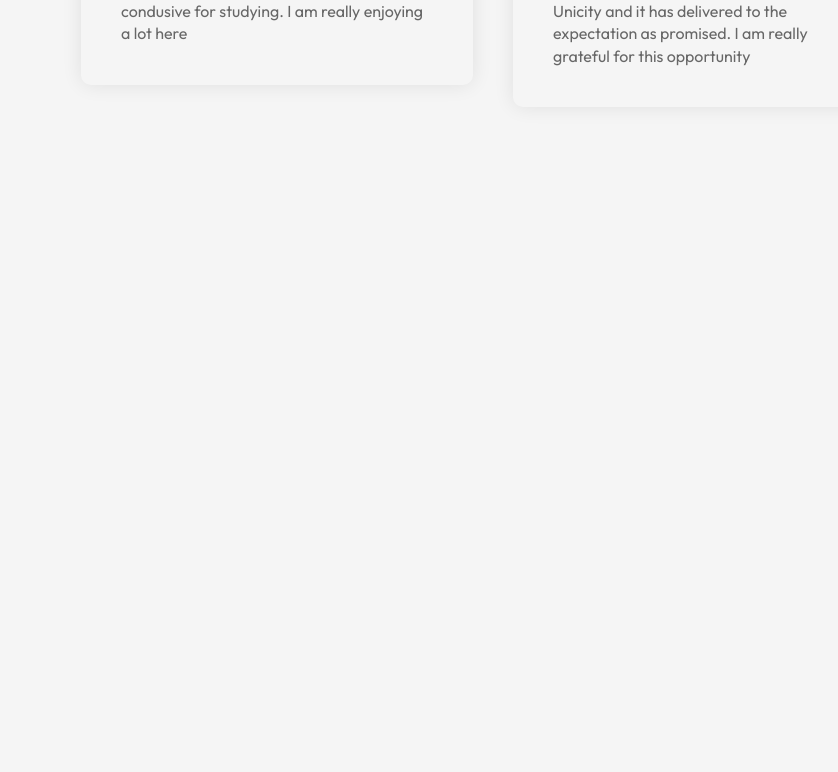
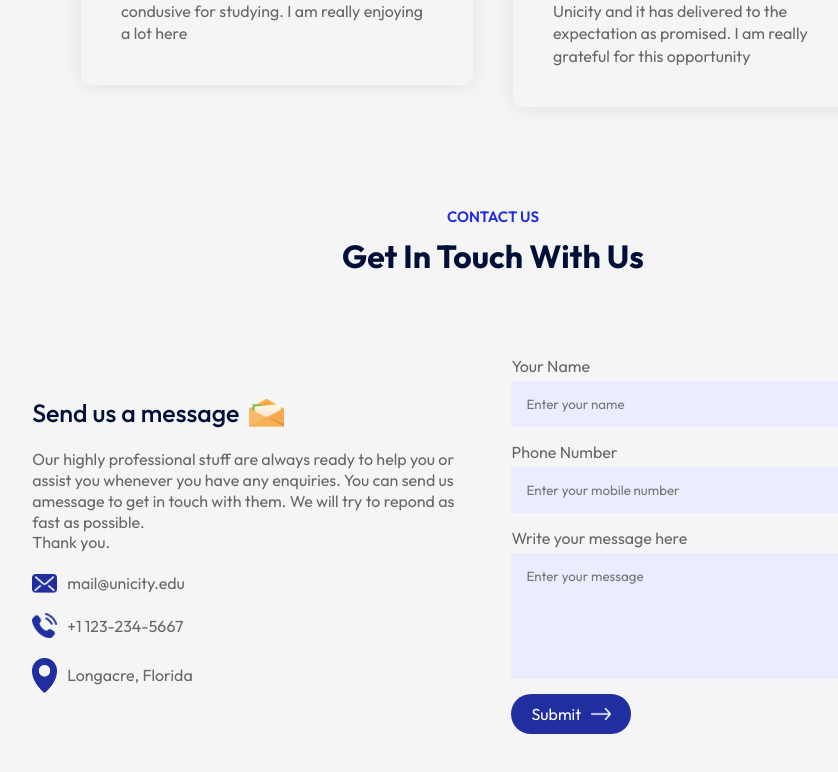
Before and after one commit to Petermwansa/responsive-react-website, a React (Create React App) app: page / in a window 1280 px wide. Shown: the part 2831-3603 px from the top of the page, without its empty margins (147-985 px from the left). Before the commit the page ends 3038 px from the top, so only its background shows below. Built offline with nearby package versions, Linux system fonts and the light colour scheme.

Commit message:
Add the contact from and the backend for the form submit

```diff
--- a/src/App.jsx
+++ b/src/App.jsx
@@ -6,6 +6,7 @@ import Title from './components/Title/Title'
 import About from './components/About/About'
 import Campus from './components/Campus/Campus'
 import Testimonials from './components/Testimonials/Testimonials'
+import Contact from './components/Contact/Contact'
 
 const App = () => {
   return (
@@ -20,6 +21,8 @@ const App = () => {
         <Campus />
         <Title subtitle='Testimonials' title='What our students say about us'/>
         <Testimonials />
+        <Title subtitle='Contact Us' title='Get In Touch With Us'/>
+        <Contact />
       </div>
     </div>
   )
--- /dev/null
+++ b/src/FormApi.js
@@ -0,0 +1 @@
+// export default formApi = "cef7cf3b-7db5-4aaa-ba38-0b75c06b315f";
--- /dev/null
+++ b/src/components/Contact/Contact.css
@@ -0,0 +1,53 @@
+.contact {
+    margin: 80px auto;
+    max-width: 90%;
+    display: flex;
+    align-items: center;
+    justify-content: space-between;
+}
+.contact__col {
+    flex-basis: 48%;
+    color: #676767;
+}
+.contact__col h3 {
+    color: #000f38;
+    font-weight: 500;
+    font-size: 25px;
+    display: flex;
+    align-items: center;
+    margin-bottom: 20px;
+}
+.contact__col h3 img {
+    width: 35px;
+    margin-left: 10px;
+}
+.contact__col p {
+    max-width: 450px;
+    line-height: 1.3;
+}
+.contact__col ul li {
+    display: flex;
+    align-items: center;
+    margin: 20px 0;
+}
+.contact__col ul li img {
+    width: 25px;
+    margin-right: 10px;
+}
+.contact form  input,
+.contact form textarea {
+    display: block;
+    width: 100%;
+    background: #ebecfe;
+    padding: 15px;
+    border: 0;
+    outline: 0;
+    margin-bottom: 15px ;
+    margin-top: 5px;
+    resize: none;
+}
+.contact span {
+    display: block;
+    margin: 20px 0;
+
+}
--- /dev/null
+++ b/src/components/Contact/Contact.jsx
@@ -0,0 +1,68 @@
+import React from 'react';
+import './Contact.css';
+import msg_icon from '../../assets/msg-icon.png';
+import mail_icon from '../../assets/mail-icon.png';
+import phone_icon from '../../assets/phone-icon.png';
+import location_icon from '../../assets/location-icon.png';
+import white_arrow from '../../assets/white-arrow.png';
+
+
+const Contact = () => {
+
+  const [result, setResult] = React.useState("");
+
+  const onSubmit = async (event) => {
+    event.preventDefault();
+    setResult("Sending...");
+    const formData = new FormData(event.target);
+
+    formData.append("access_key", "cef7cf3b-7db5-4aaa-ba38-0b75c06b315f");
+
+    const res = await fetch("https://api.web3forms.com/submit", {
+      method: "POST",
+      body: formData
+    }).then((res) => res.json());
+
+    if (res.success) {
+      console.log("Success", res);
+      setResult(res.message);
+      event.target.reset();
+    } else {
+      console.log("Error", res);
+      setResult(res.message);
+    }
+  };
+
+  return (
+    <div className='contact'>
+      <div className='contact__col'>
+        <h3>Send us a message <img src={msg_icon} alt=''/></h3>
+        <p>
+            Our highly professional stuff are always ready to help you or assist you whenever you have any enquiries.
+            You can send us amessage to get in touch with them.
+            We will try to repond as fast as possible. <br /> Thank you.
+        </p>
+        <ul>
+          <li><img src={mail_icon} alt='' /> mail@unicity.edu</li>
+          <li><img src={phone_icon} alt='' /> +1 123-234-5667</li>
+          <li><img src={location_icon} alt='' /> Longacre, Florida</li>
+        </ul>
+      </div>
+      <div className='contact__col'>
+        <form onSubmit={onSubmit}>
+          <label>Your Name</label>
+          <input type='text' name='name' placeholder='Enter your name' required/>
+          <label>Phone Number</label>
+          <input type='tel' name='phone' placeholder='Enter your mobile number' required/>
+          <label>Write your message here</label>
+          <textarea type='text' name='message' placeholder='Enter your message' rows='6' required></textarea>
+          <button className='btn dark__btn'>Submit <img alt='' src={white_arrow} /></button>
+        </form>
+        <span>{result}</span>
+      </div>
+
+    </div>
+  )
+}
+
+export default Contact;
--- a/src/components/Navbar/Navbar.jsx
+++ b/src/components/Navbar/Navbar.jsx
@@ -12,6 +12,8 @@ const Navbar = () => {
       window.scrollY > 150 ? setSticky(true) : setSticky(false);
     })
   },[]);
+
+
 
   return (
     <nav className={`'container' ${sticky ? 'dark__nav' : ''}`}>
--- a/src/components/Testimonials/Testimonials.jsx
+++ b/src/components/Testimonials/Testimonials.jsx
@@ -56,7 +56,8 @@ const Testimonials = () => {
                     <div className='user__info'>
                         <img src={user_2} alt='' />
                         <div>
-                            <h3>Francis Mwansa</h3>
+                            <h3
+                            >Francis Mwansa</h3>
                             <span>Moscow, Russia</span>
                         </div>
                     </div>
```
Also changed, not shown: 1 other file (tests, documents, lock files or other folders).
